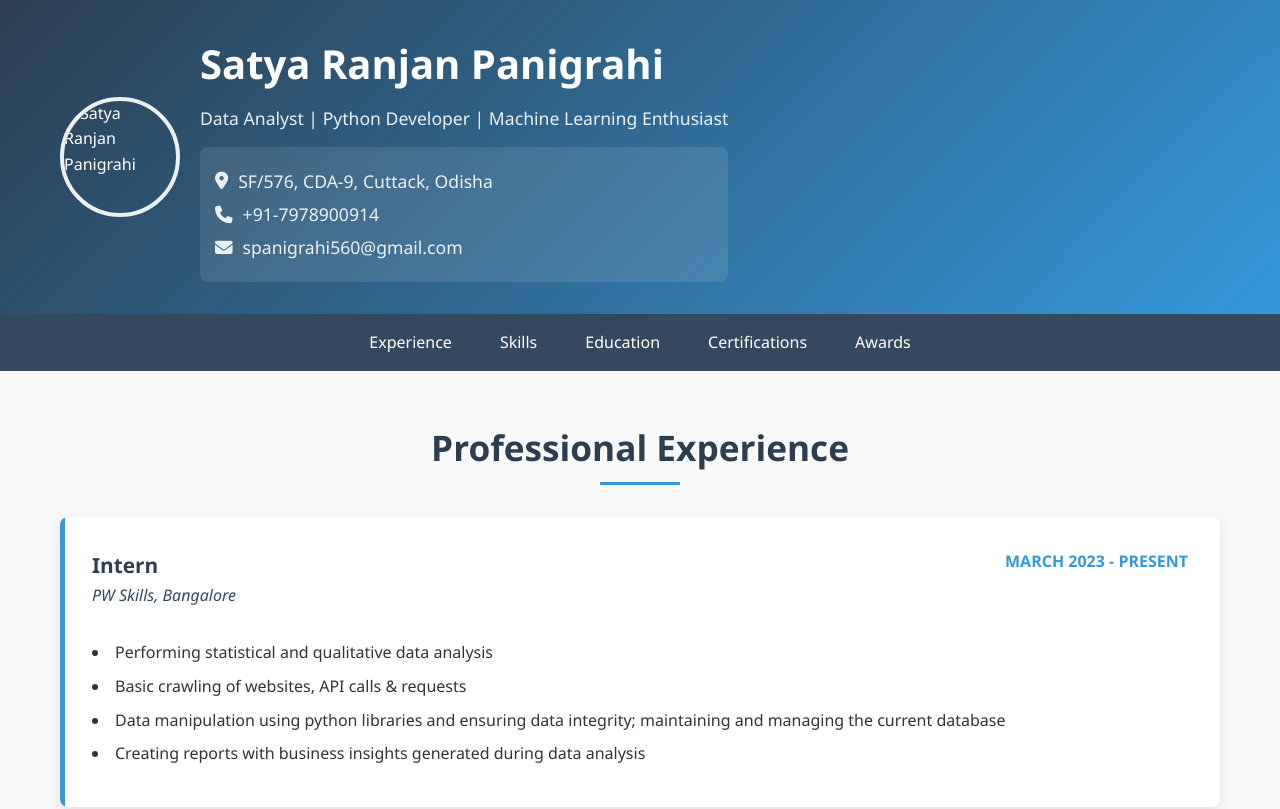
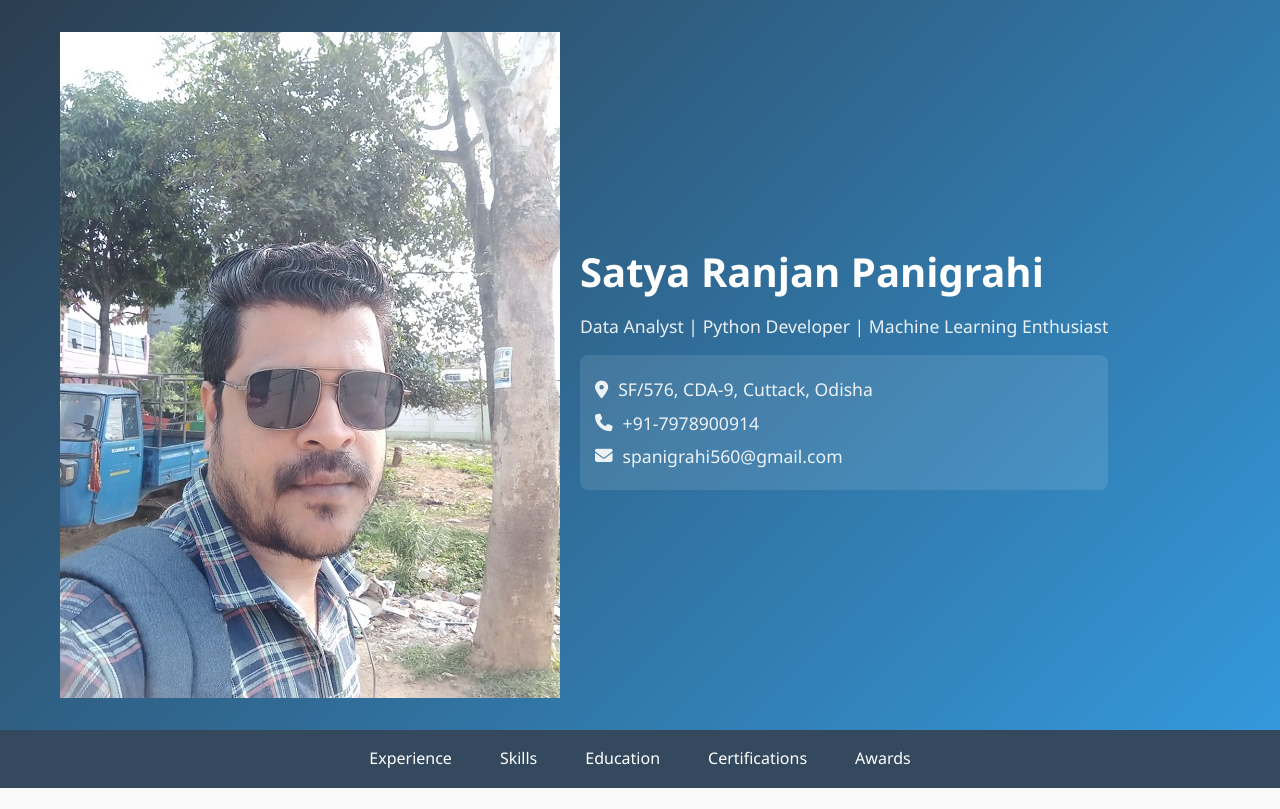
Before and after one commit to Satyalipsita/satyalipsita.github.io, a plain HTML site: page index.html in a window 1280 px wide. Shown: the top 809 px of the page. Drawn offline with Linux system fonts and the light colour scheme.

Commit message:
Update index.html

```diff
--- a/index.html
+++ b/index.html
@@ -354,7 +354,7 @@
             <div class="header-content">
                 <div class="profile">
                     <!-- Replace with your actual image -->
-                   <img src="images/satya.jpeg" alt="Satya Ranjan Panigrahi" class="profile-img">
+                   <img src="satya.jpeg" alt="Satya Ranjan Panigrahi">
                     <div class="profile-text">
                         <h1>Satya Ranjan Panigrahi</h1>
                         <p>Data Analyst | Python Developer | Machine Learning Enthusiast</p>
```
